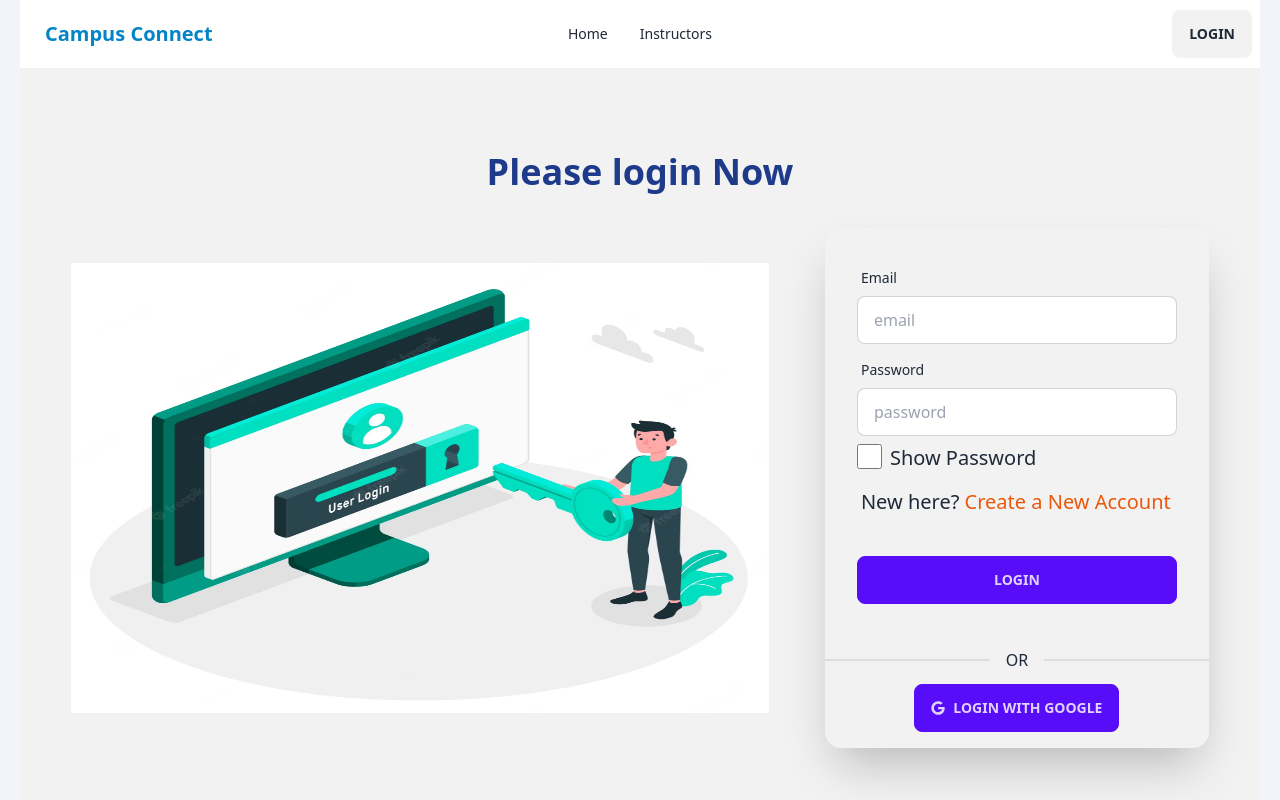
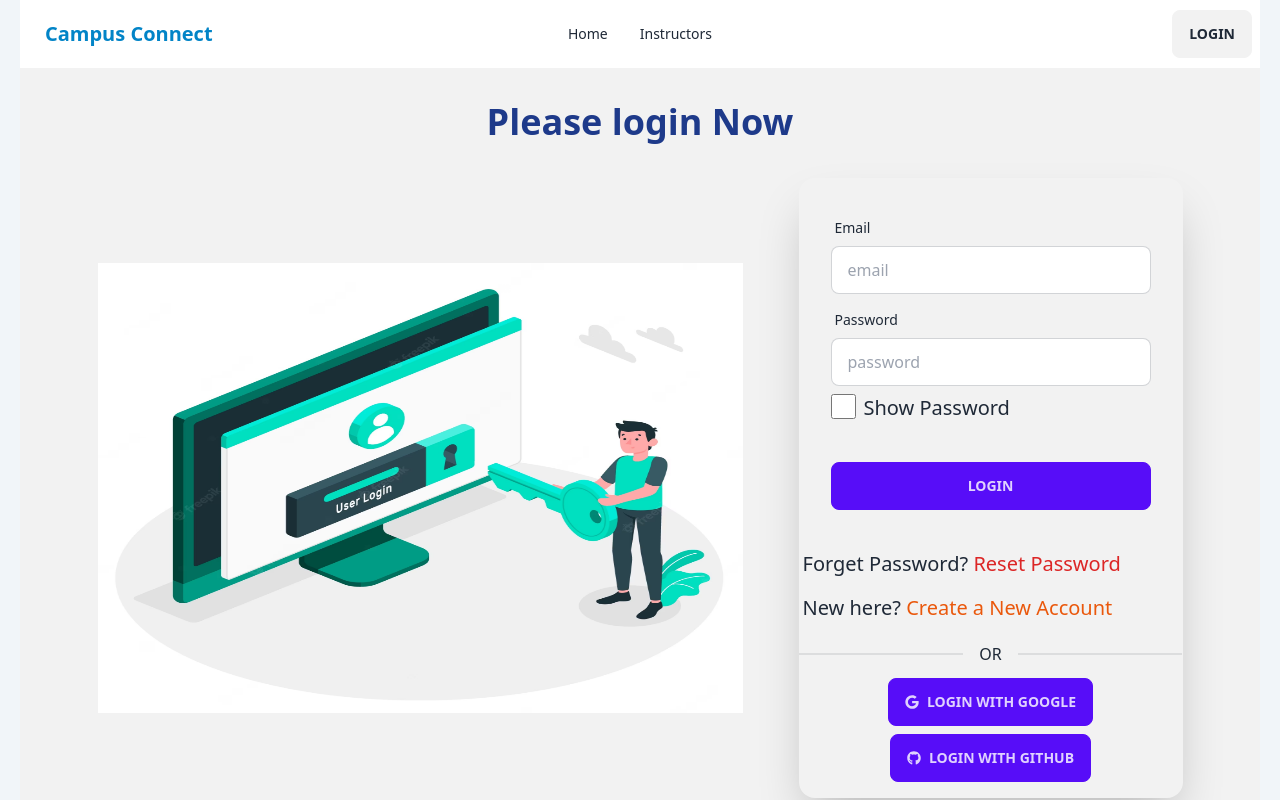
Before and after one commit to masudra/college-boking-clint, a React (Vite) app: page /login in a window 1280 px wide. Shown: the top 800 px of the page. Built offline with nearby package versions, Linux system fonts and the light colour scheme; no server answers.

Commit message:
loging ok

```diff
--- a/src/Pages/RegsterAndLogin/Login/Login.jsx
+++ b/src/Pages/RegsterAndLogin/Login/Login.jsx
@@ -1,24 +1,26 @@
-import { useContext, useState } from "react";
+import { useContext, useRef, useState } from "react";
 import { Helmet } from "react-helmet";
 import { useForm } from "react-hook-form";
 import { Link, useLocation, useNavigate } from "react-router-dom";
 import Swal from "sweetalert2";
-import loginBaner from  '../../../../public/login.avif'
+import loginBaner from '../../../../public/login.avif'
 import { AuthContex } from "../../../Provider/AuthProvider";
 import Sociallogin from "../Sociallogin/Sociallogin";
+import { sendPasswordResetEmail } from "firebase/auth";
 
 
 const Login = () => {
     const { register, handleSubmit, formState: { errors } } = useForm();
     const [show, setShow] = useState(false)
-    const {login}= useContext(AuthContex)
-    const navigate =useNavigate()
+    const { login, auth} = useContext(AuthContex)
+    const emailRef = useRef();
+    const navigate = useNavigate()
     const location = useLocation();
     const from = location.state?.from?.pathname || "/";
 
     const onSubmit = data => {
-        login(data.email,data.password)
-        .then(result =>{
+        login(data.email, data.password)
+            .then(result => {
                 const logUser = result.user
                 console.log(logUser);
                 Swal.fire({
@@ -30,7 +32,7 @@ const Login = () => {
                 })
                 navigate(from, { replace: true });
             })
-        .catch(error =>{
+            .catch(error => {
                 Swal.fire({
                     icon: 'error',
                     title: 'Oops...',
@@ -39,6 +41,22 @@ const Login = () => {
 
             })
     };
+
+    const handelForgetPassword = () => {
+        const email = emailRef.current.value
+        if (!email) {
+            alert(' Please provide your email')
+            return
+        }
+        sendPasswordResetEmail(auth, email)
+            .then(() => {
+                alert(' Please check your email')
+            })
+            .catch((error) => {
+                alert(error.message)
+            });
+
+    }
 
     return (
         <div>
@@ -58,7 +76,7 @@ const Login = () => {
                                         <label className="label">
                                             <span className="label-text">Email</span>
                                         </label>
-                                        <input type="email"  {...register("email", { required: true })} name="email" placeholder="email" className="input input-bordered" />
+                                        <input type="email" {...register("email", { required: true })} name="email"  placeholder="email" className="input input-bordered" />
                                         {errors.email && <span className='text-red-600'>Email is required</span>}
                                     </div>
                                     <div className="form-control">
@@ -74,9 +92,7 @@ const Login = () => {
                                         </div>
                                         {errors.password && <span className='text-red-600'>Password is required </span>}
 
-                                        <label className="label">
-                                            <p className="label-text-alt  text-xl">New here? <Link className=' link link-hover  text-orange-600' to='/regster'> Create a New Account</Link></p>
-                                        </label>
+
                                     </div>
 
                                     <div className="form-control mt-6">
@@ -84,6 +100,12 @@ const Login = () => {
                                     </div>
                                 </div>
                             </form>
+                            <label className="label">
+                                <p className="label-text-alt  text-xl">Forget Password? <button onClick={handelForgetPassword} className=' link link-hover  text-red-600'>Reset Password </button></p>
+                            </label>
+                            <label className="label">
+                                <p className="label-text-alt  text-xl">New here? <Link className=' link link-hover  text-orange-600' to='/regster'> Create a New Account</Link></p>
+                            </label>
                             <Sociallogin></Sociallogin>
 
                         </div>
--- a/src/Pages/RegsterAndLogin/Sociallogin/Sociallogin.jsx
+++ b/src/Pages/RegsterAndLogin/Sociallogin/Sociallogin.jsx
@@ -1,11 +1,11 @@
 import { useContext } from 'react';
-import { FaGoogle } from 'react-icons/fa';
+import { FaGithub, FaGoogle } from 'react-icons/fa';
 import { useLocation, useNavigate } from 'react-router-dom';
 import Swal from 'sweetalert2';
 import { AuthContex } from '../../../Provider/AuthProvider';
 
 const Sociallogin = () => {
-    const { googleLogIn } = useContext(AuthContex)
+    const { googleLogIn,githubLogIn} = useContext(AuthContex)
     const navigate = useNavigate()
     const location = useLocation();
     const from = location.state?.from?.pathname || "/";
@@ -26,11 +26,32 @@ const Sociallogin = () => {
                 })
             })
     }
+
+    const handelGithubLogin= () =>{
+        githubLogIn()
+        .then(result => {
+            const logUser = result.user
+            console.log(logUser);
+            navigate(from, { replace: true });
+
+        })
+        .catch(error => {
+            Swal.fire({
+                icon: 'error',
+                title: 'Oops...',
+                text: `${error.message}`,
+            })
+        })
+
+    }
+
     return (
         <div>
             <div className="divider">OR</div>
             <div className="text-center pb-4">
                 <button onClick={handelGoogleLogin} className="btn btn-primary "><FaGoogle></FaGoogle>Login With Google</button>
+                <br/>
+                <button onClick={handelGithubLogin} className="btn btn-primary mt-2 "><FaGithub></FaGithub>Login With Github</button>
 
             </div>
         </div>
--- a/src/Provider/AuthProvider.jsx
+++ b/src/Provider/AuthProvider.jsx
@@ -1,5 +1,5 @@
 import { createContext, useState } from "react";
-import { GoogleAuthProvider, createUserWithEmailAndPassword, getAuth, onAuthStateChanged, signInWithEmailAndPassword, signInWithPopup, signOut, updateProfile } from "firebase/auth";
+import { GithubAuthProvider, GoogleAuthProvider, createUserWithEmailAndPassword, getAuth, onAuthStateChanged,  signInWithEmailAndPassword, signInWithPopup, signOut, updateProfile } from "firebase/auth";
 import { useEffect } from "react";
 import { app } from "../Pages/firebase/firebase.config";
 
@@ -7,10 +7,11 @@ const auth = getAuth(app)
 
 export const AuthContex = createContext(null)
 
-const AuthProvider = ({children }) => {
+const AuthProvider = ({ children }) => {
     const [user, setUser] = useState(null);
     const [loading, setLoading] = useState(true)
     const googlePovider = new GoogleAuthProvider();
+    const githubProvider = new GithubAuthProvider();
 
 
     // User Create
@@ -30,10 +31,16 @@ const AuthProvider = ({children }) => {
         })
 
     }
-    // const Google login
+    //  Google login
     const googleLogIn = () => {
         setLoading(true)
         return signInWithPopup(auth, googlePovider)
+    }
+
+    //  Github Login
+    const githubLogIn = () => {
+        setLoading(true)
+        return signInWithPopup(auth, githubProvider)
     }
 
     // log Out
@@ -60,7 +67,9 @@ const AuthProvider = ({children }) => {
         login,
         updateUser,
         googleLogIn,
-        logOut
+        githubLogIn,
+        logOut,
+        auth
 
     }
 
```
Lines whose indentation alone changed are shown as unchanged.
